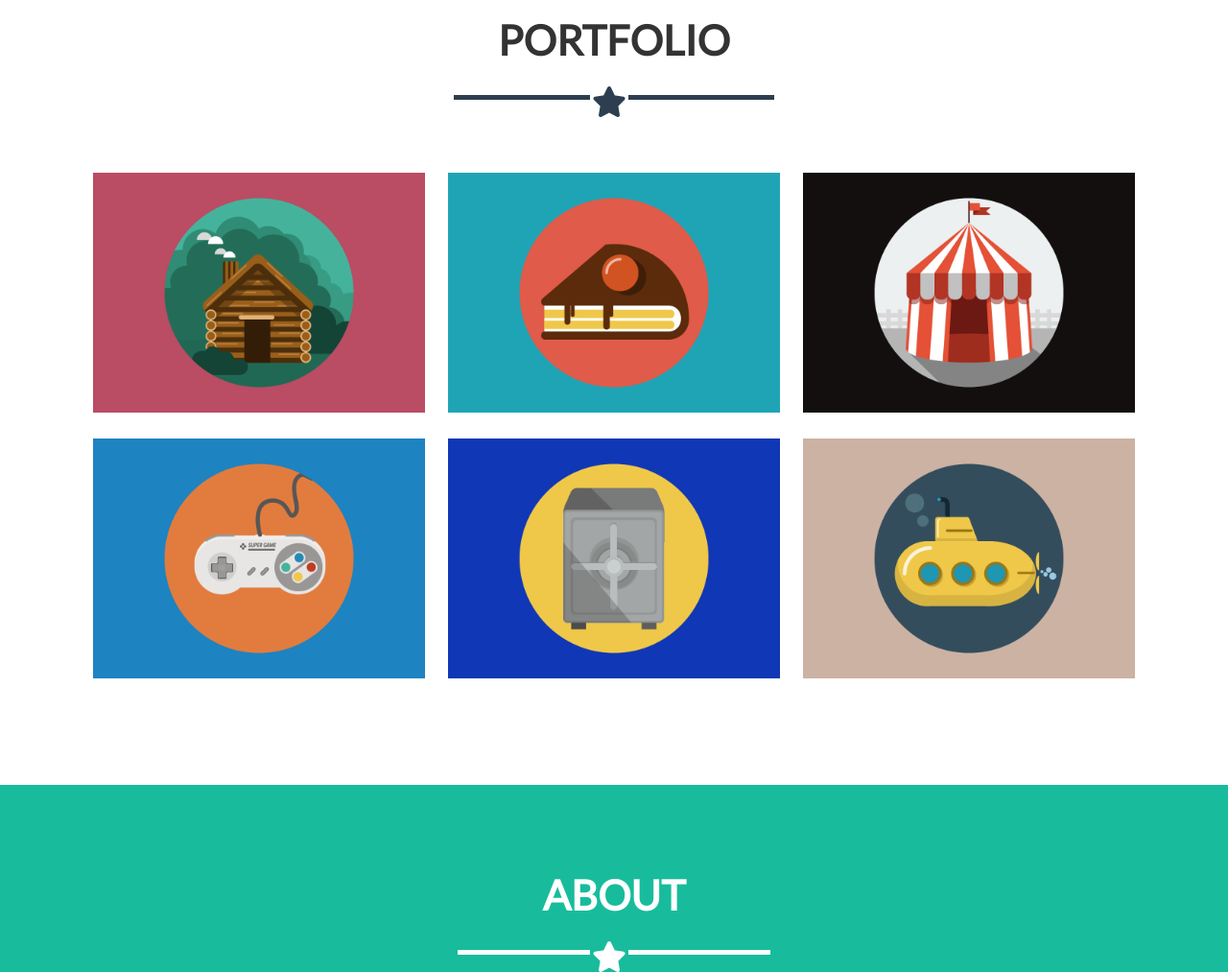
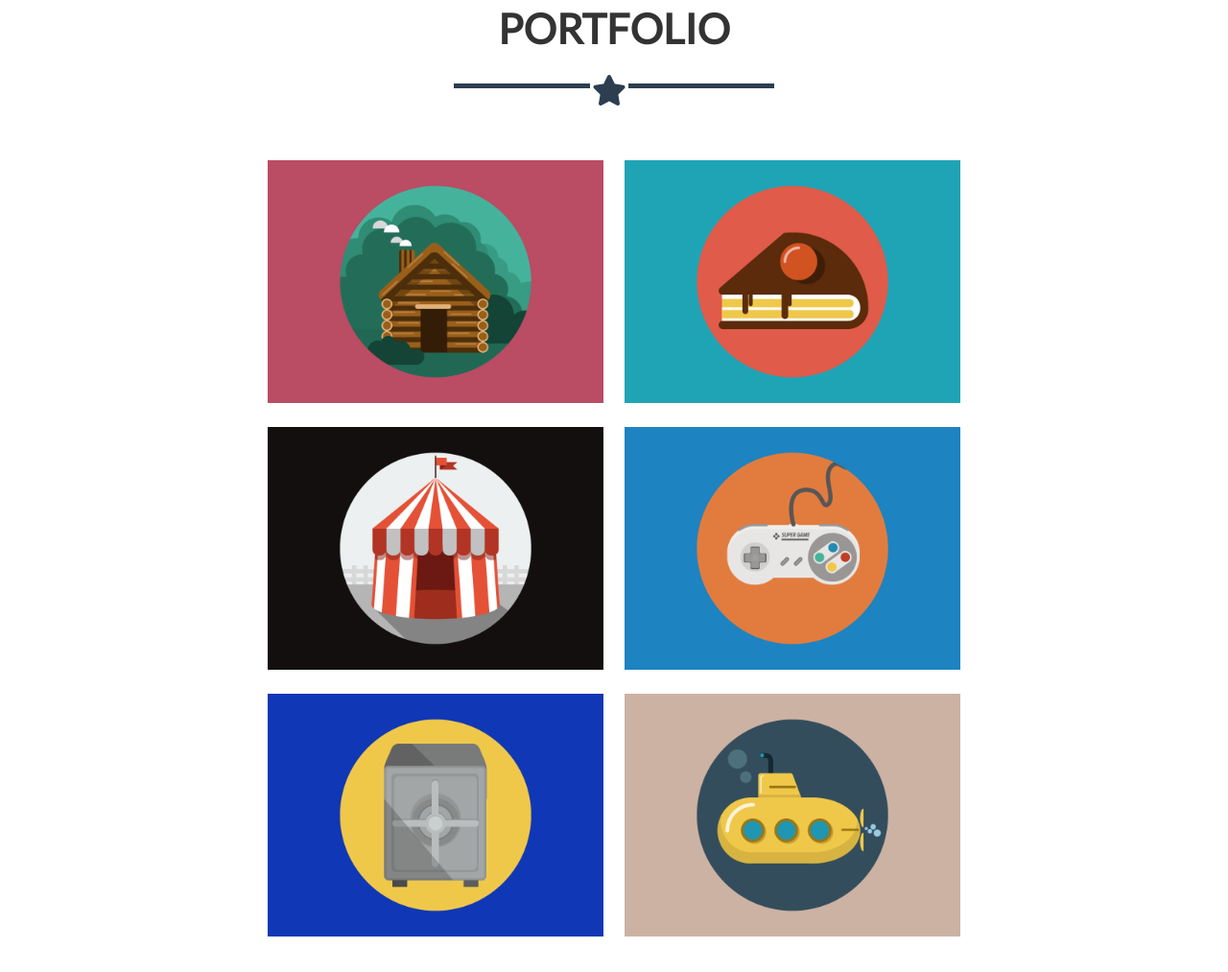
Before and after one commit to vanegarciay/freelancer-flexbox, a plain HTML site: page index.html in a window 1280 px wide. Shown: the part 725-1738 px from the top of the page at 96% size. Drawn offline with Linux system fonts and the light colour scheme.

Commit message:
seccion imagenes

```diff
--- a/css/main.css
+++ b/css/main.css
@@ -95,7 +95,7 @@
 }
 
 .img-responsive{
-    max-width: 100%;
+    min-width: 100%;
     width: 100%;
 }
 
@@ -141,6 +141,12 @@ header h1 {
     padding-top: 0;
     font-size: 4em;
     font-weight: bold;
+}
+
+.box-services {
+    min-width: 350px;
+    width: 30%;
+    margin: 1%;
 }
 
 section {
@@ -339,6 +345,10 @@ input::placeholder, textarea::placeholder{
     display: flex;
 }
 
+.flex-wrap {
+    flex-wrap: wrap;
+}
+
 .full-width {
     width: 100%;
 }
--- a/index.html
+++ b/index.html
@@ -34,28 +34,28 @@
             </div>
         </header>
         <!--seccion de imagenes-->
-        <section class="row col-12" id="portfolio" >
-            <div class="titulo center gris">
+        <section class="flex full-width flex-wrap" id="portfolio" >
+            <div class="titulo center gris full-width">
                 <h1>PORTFOLIO</h1>
                 <div class="linea-estrella-negra gris-claro"></div>
             </div>
-            <div class="contenedor_imagenes">
-                <div class="col-4 box-services">
+            <div class="flex full-width flex-wrap center contenedor_imagenes">
+                <div class="box-services">
                     <img src="assets/images/portfolio/cabin.png" class="img-responsive" alt="casita">
                 </div>
-                <div class="col-4 box-services">
+                <div class="box-services">
                     <img src="assets/images/portfolio/cake.png" class="img-responsive" alt="cake">
                 </div>
-                <div class="col-4 box-services">
+                <div class="box-services">
                     <img src="assets/images/portfolio/circus.png" class="img-responsive" alt="circo">
                 </div>
-                <div class="col-4 box-services">
+                <div class="box-services">
                     <img src="assets/images/portfolio/game.png" class="img-responsive" alt="game">
                 </div>
-                <div class="col-4 box-services">
+                <div class="box-services">
                     <img src="assets/images/portfolio/safe.png" class="img-responsive" alt="boveda">
                 </div>
-                <div class="col-4 box-services">
+                <div class="box-services">
                     <img src="assets/images/portfolio/submarine.png" class="img-responsive" alt="submarino">
                 </div>
             </div>
```
